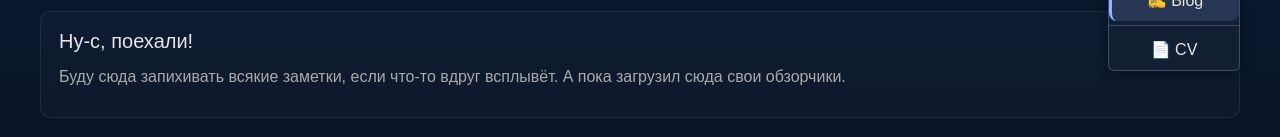
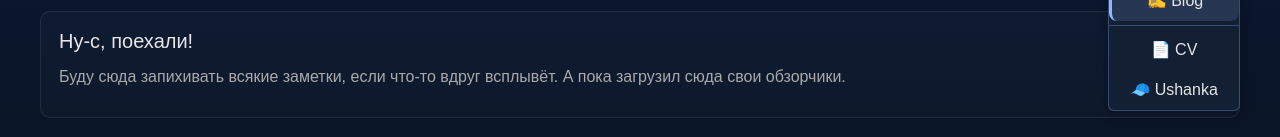
Before and after one commit to mpcqwezar/stargazing-room, a React (Vite) app in the folder client/: page / in a window 1280 px wide. Both pictures are taken after a click on the button "Select page". Shown: the part 170-307 px from the top of the page. Built offline with nearby package versions, Linux system fonts and the light colour scheme; no server answers.

Commit message:
change refresh timer

```diff
--- a/client/src/App.jsx
+++ b/client/src/App.jsx
@@ -19,8 +19,7 @@ export default function App() {
   const [media, setMedia] = useState({ letterboxd: [], goodreads: [], updatedAt: null, loading: false });
   const { effectiveTheme, setRetroAllowed } = useTheme();
 
-  // Timestamps mark when we last pulled the data: a refresh has to move them
-  // even when the payload itself is unchanged. Failures leave the old time.
+  // updatedAt comes from the feed collector (API / news.json), not from the click.
   const loadData = async (endpoint) => {
     const dataUrl = import.meta.env.DEV
       ? `/api/${endpoint}`
@@ -29,12 +28,17 @@ export default function App() {
       const res = await fetch(dataUrl, { cache: "no-store" });
       if (!res.ok) throw new Error(`HTTP ${res.status}`);
       const data = await res.json();
-      const updatedAt = new Date().toISOString();
       if (endpoint === "news") {
         setNews(data.news);
-        setNewsState({ updatedAt, loading: false });
+        setNewsState({ updatedAt: data.updatedAt, loading: false });
       } else {
-        setMedia(prev => ({ ...prev, letterboxd: data.letterboxd || [], goodreads: data.goodreads || [], updatedAt, loading: false }));
+        setMedia(prev => ({
+          ...prev,
+          letterboxd: data.letterboxd || [],
+          goodreads: data.goodreads || [],
+          updatedAt: data.updatedAt,
+          loading: false
+        }));
       }
     } catch (e) {
       console.error(`Failed to load ${endpoint}:`, e);
--- a/client/src/components/PageSelector.jsx
+++ b/client/src/components/PageSelector.jsx
@@ -26,9 +26,14 @@ export default function PageSelector({ currentPage, onPageChange }) {
     }
   }, [isOpen]);
 
+  const externalLinks = {
+    cv: "https://mpcqwezar.github.io/pmolchanov-website/",
+    ushanka: "https://mpcqwezar.github.io/ushanka/",
+  };
+
   const handleSelect = (pageId) => {
-    if (pageId === "cv") {
-      window.open("https://mpcqwezar.github.io/pmolchanov-website/", "_blank", "noopener");
+    if (externalLinks[pageId]) {
+      window.open(externalLinks[pageId], "_blank", "noopener");
     } else {
       onPageChange?.(pageId);
     }
@@ -67,6 +72,13 @@ export default function PageSelector({ currentPage, onPageChange }) {
           >
             📄 CV
           </button>
+          <button
+            className="page-selector-item"
+            onClick={() => handleSelect("ushanka")}
+            title="Open Ushanka"
+          >
+            🧢 Ushanka
+          </button>
         </div>
       )}
     </div>
```
Also changed, not shown: 1 other file (tests, documents, lock files or other folders).
